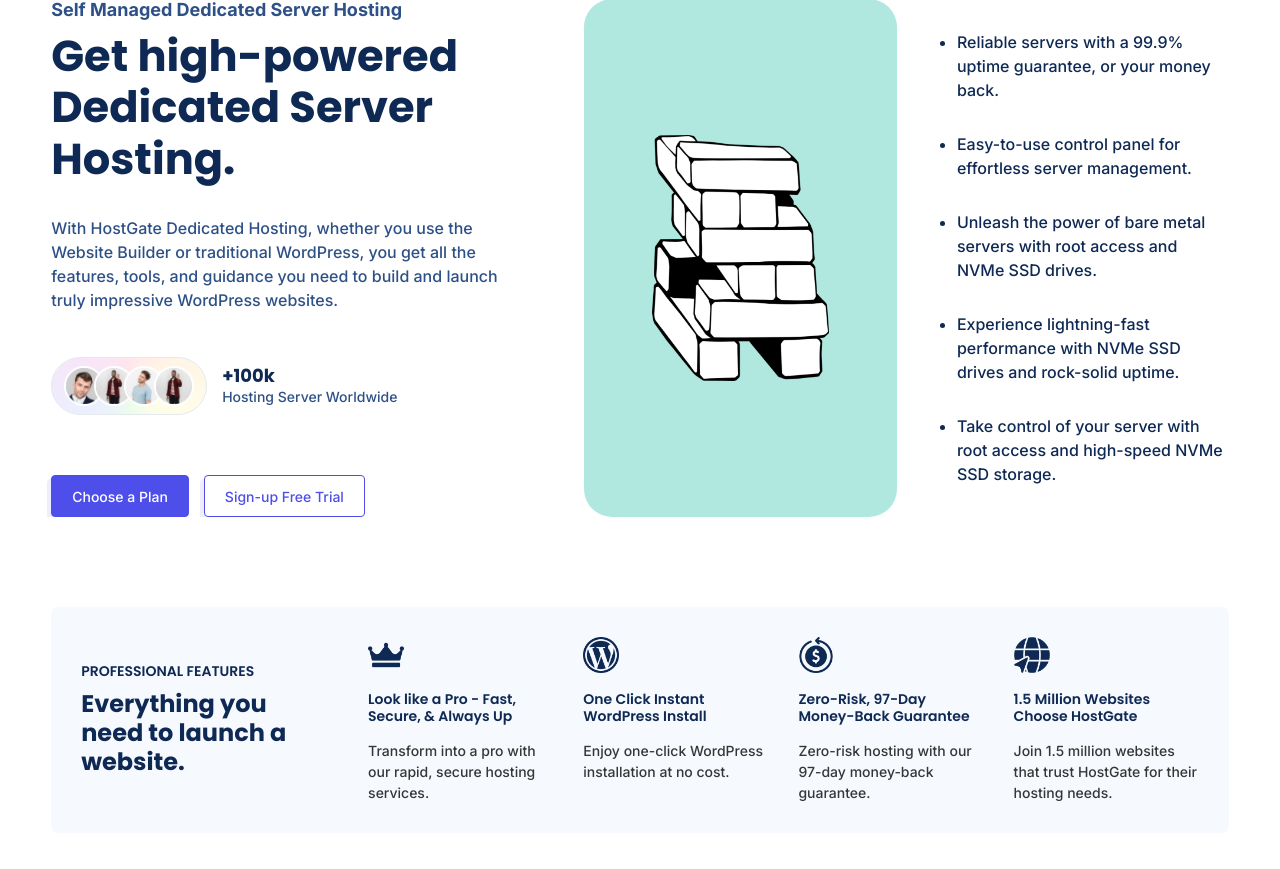
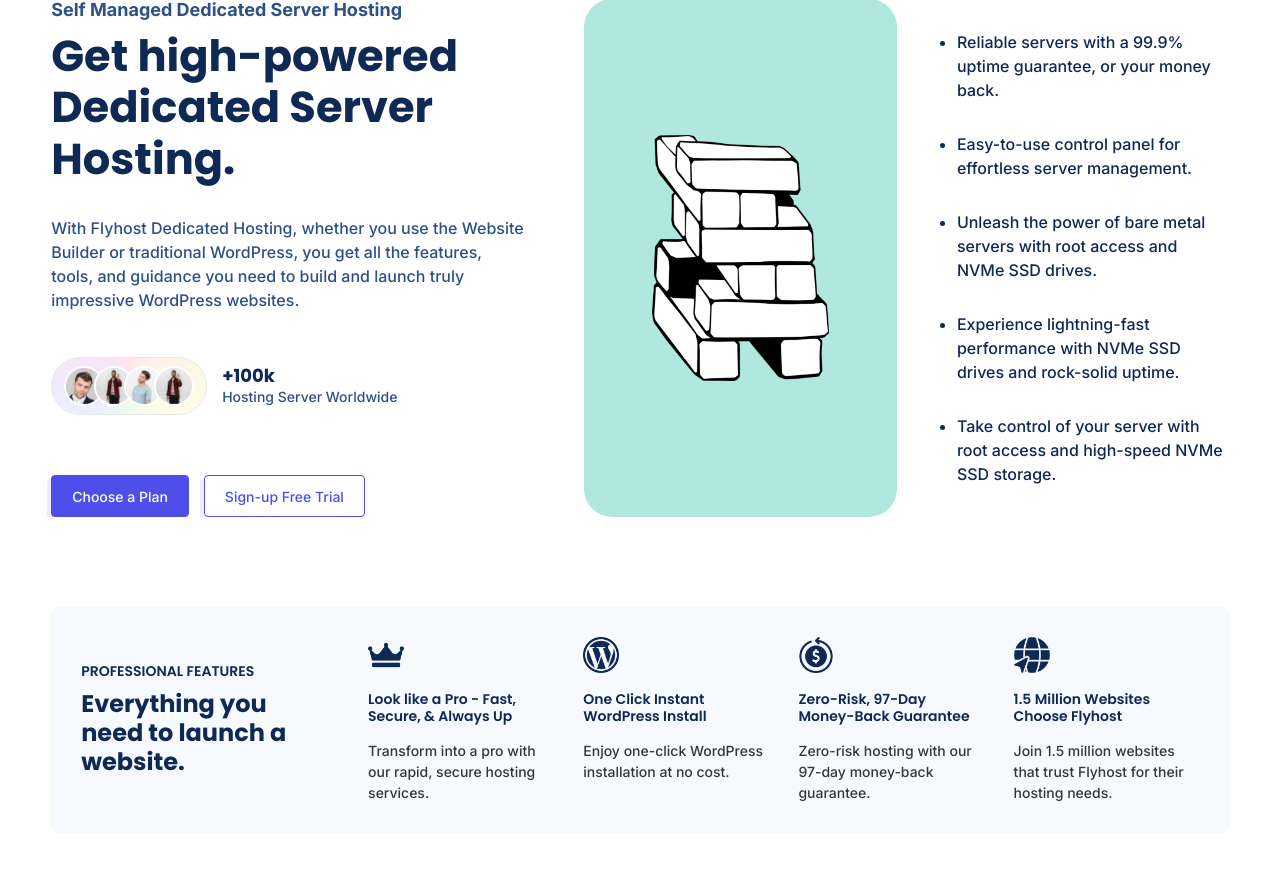
Before and after one commit to Flyhost/theme2025, a PHP site: page /dedicated.php in a window 1280 px wide. Shown: the part 285-1154 px from the top of the page. Run offline with PHP 8.4, Linux system fonts and the light colour scheme.

Commit message:
Update dedicated.php

```diff
--- a/dedicated.php
+++ b/dedicated.php
@@ -9,10 +9,10 @@
   <meta name="msapplication-tap-highlight" content="no">
   <meta name="theme-color" content="#0060fe">
   <meta name="description" content="Discover our robust and customizable dedicated server hosting plans designed to provide unmatched performance, security, and control for your business-critical applications.">
-  <meta name="keywords" content="dedicated servers, dedicated hosting, performance hosting, secure hosting, HostGate">
+  <meta name="keywords" content="dedicated servers, dedicated hosting, performance hosting, secure hosting, Flyhost">
   <meta name="language" content="EN">
   <!-- :: Title :: -->
-  <title>Powerful Dedicated Servers for Enhanced Performance | HostGate</title>
+  <title>Powerful Dedicated Servers for Enhanced Performance | Flyhost</title>
   <!-- :: Favicon :: -->
   <link rel="shortcut icon" href="assets/images/logo/favicon.ico" type="image/x-icon">
   <!-- :: CSS Files :: -->
@@ -40,7 +40,7 @@
             <!-- title -->
             <h1 class="title">Get high-powered<br>Dedicated Server Hosting.</h1>
             <!-- para -->
-            <p class="para">With HostGate Dedicated Hosting, whether you use the Website Builder or traditional WordPress, you get all the features, tools, and guidance you need to build and launch truly impressive WordPress websites.</p>
+            <p class="para">With Flyhost Dedicated Hosting, whether you use the Website Builder or traditional WordPress, you get all the features, tools, and guidance you need to build and launch truly impressive WordPress websites.</p>
             <!-- box -->
             <div class="box d-inline-flex align-items-center mb-4">
               <!-- users -->
@@ -167,9 +167,9 @@
                     <img src="./assets/images/icons/shared/browser.png" class="img-fluid" alt="icon">
                   </div>
                   <!-- item-title -->
-                  <h5 class="item-title">1.5 Million Websites Choose HostGate</h5>
+                  <h5 class="item-title">1.5 Million Websites Choose Flyhost</h5>
                   <!-- item-text -->
-                  <p class="item-text">Join 1.5 million websites that trust HostGate for their hosting needs.</p>
+                  <p class="item-text">Join 1.5 million websites that trust Flyhost for their hosting needs.</p>
                 </div>
               </div>
             </div>
@@ -617,7 +617,7 @@
       <!-- se-title -->
       <div class="se-title">
         <h3 class="sub-title">Dedicated Features</h3>
-        <h2 class="title">8 Reasons to Buy Dedicated Servers from HostGate</h2>
+        <h2 class="title">8 Reasons to Buy Dedicated Servers from Flyhost</h2>
       </div>
       <!-- row -->
       <div class="row" data-gap-y="30px">
```
